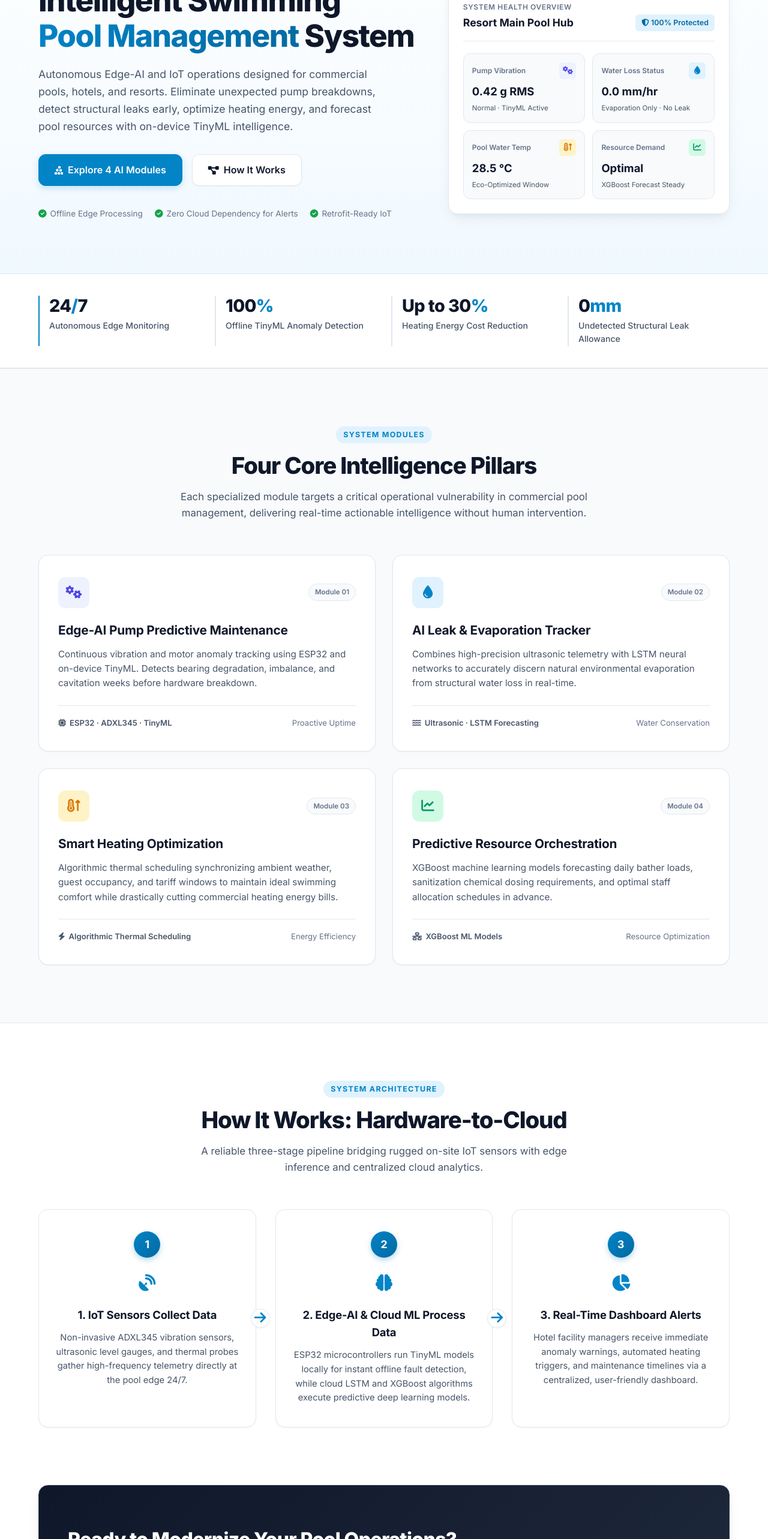
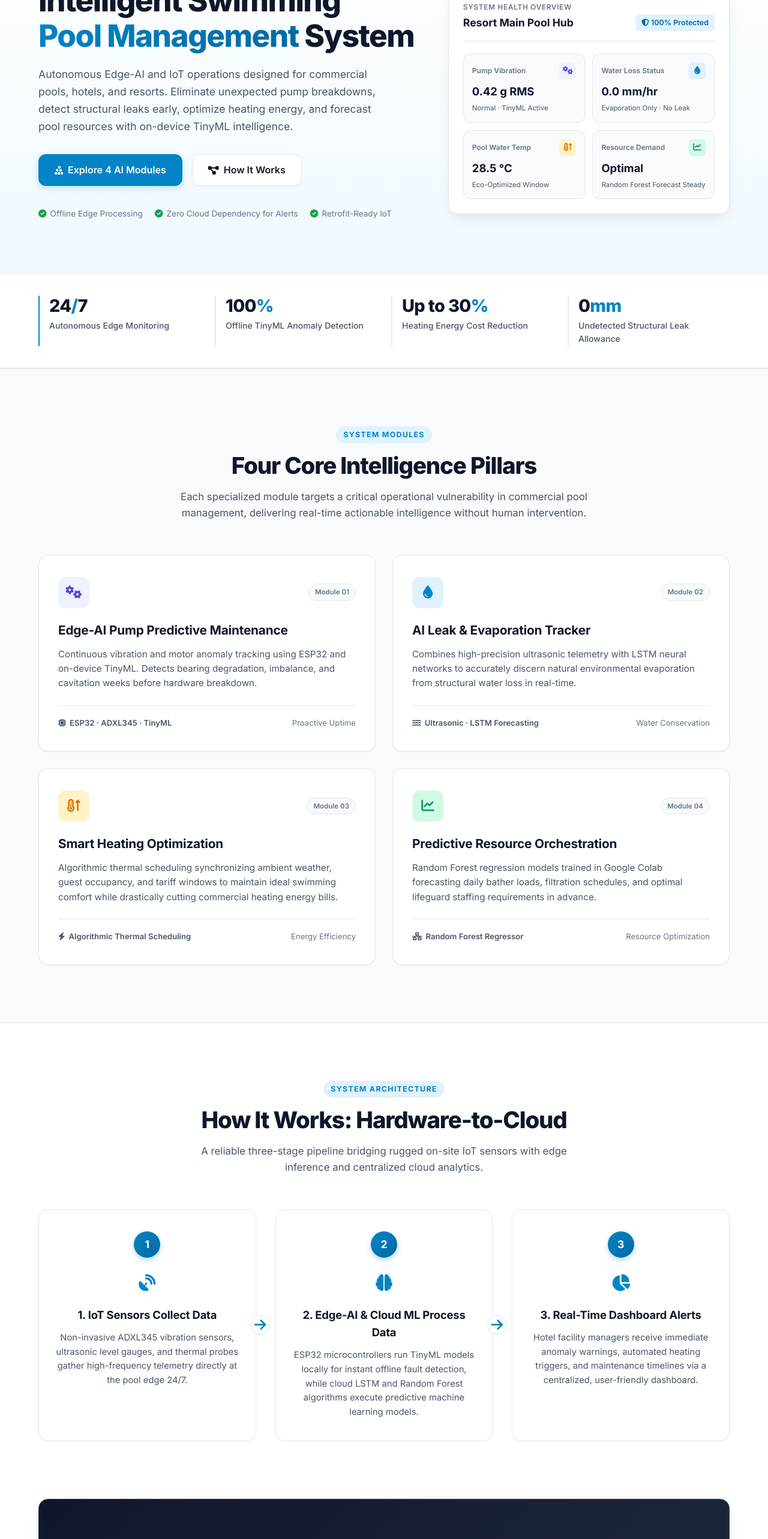
Before and after one commit to sethmiduhimsara/RP_Planner_J26-IT-380, a React (Vite) app in the folder frontend/: page / in a window 1280 px wide. Shown: the part 232-2798 px from the top of the page at 60% size. Built offline with nearby package versions, Linux system fonts and the light colour scheme; no server answers.

Commit message:
kp-Refactor terminology in Dashboard, LandingPage, and Sidebar components to standardize model references and improve clarity

```diff
--- a/frontend/src/components/Dashboard/Dashboard.jsx
+++ b/frontend/src/components/Dashboard/Dashboard.jsx
@@ -16,7 +16,7 @@ export default function Dashboard({ onNavigateHome }) {
     pump: 'Edge-AI Pump Predictive Maintenance',
     leak: 'AI Water Loss & Structural Leak Tracker',
     energy: 'Algorithmic Energy Optimization System',
-    resource: 'AI-Driven Predictive Resource Orchestrator',
+    resource: 'Predictive Resource Orchestrator',
   };
 
   // Render the unique component for each team member
--- a/frontend/src/components/Landing-page/LandingPage.jsx
+++ b/frontend/src/components/Landing-page/LandingPage.jsx
@@ -170,7 +170,7 @@ export default function LandingPage({ onNavigateToDashboard }) {
                       </div>
                     </div>
                     <div className="lp-tile-value">Optimal</div>
-                    <div className="lp-tile-desc">XGBoost Forecast Steady</div>
+                    <div className="lp-tile-desc">Random Forest Forecast Steady</div>
                   </div>
                 </div>
               </div>
@@ -293,12 +293,12 @@ export default function LandingPage({ onNavigateToDashboard }) {
               </div>
               <h3 className="lp-card-title">Predictive Resource Orchestration</h3>
               <p className="lp-card-desc">
-                XGBoost machine learning models forecasting daily bather loads, sanitization chemical dosing
-                requirements, and optimal staff allocation schedules in advance.
+                Random Forest regression models trained in Google Colab forecasting daily bather loads, filtration
+                schedules, and optimal lifeguard staffing requirements in advance.
               </p>
               <div className="lp-card-meta">
                 <span className="lp-card-tech">
-                  <i className="fa-solid fa-network-wired"></i> XGBoost ML Models
+                  <i className="fa-solid fa-network-wired"></i> Random Forest Regressor
                 </span>
                 <span>Resource Optimization</span>
               </div>
@@ -347,7 +347,7 @@ export default function LandingPage({ onNavigateToDashboard }) {
               <h3 className="lp-step-title">2. Edge-AI &amp; Cloud ML Process Data</h3>
               <p className="lp-step-desc">
                 ESP32 microcontrollers run TinyML models locally for instant offline fault detection, while
-                cloud LSTM and XGBoost algorithms execute predictive deep learning models.
+                cloud LSTM and Random Forest algorithms execute predictive machine learning models.
               </p>
               <div className="lp-step-connector">
                 <i className="fa-solid fa-arrow-right"></i>
--- a/frontend/src/components/Sidebar/Sidebar.jsx
+++ b/frontend/src/components/Sidebar/Sidebar.jsx
@@ -44,7 +44,7 @@ export default function Sidebar({ activeTab = 'summary', onTabChange, onNavigate
         {
           id: 'resource',
           title: 'Resource Orchestrator',
-          subtitle: 'XGBoost AI Planning',
+          subtitle: 'Random Forest · Demand Forecasting',
           icon: 'fa-solid fa-chart-line',
           member: 'Component 04',
         },
```
Also changed, not shown: 1 other file (tests, documents, lock files or other folders).
